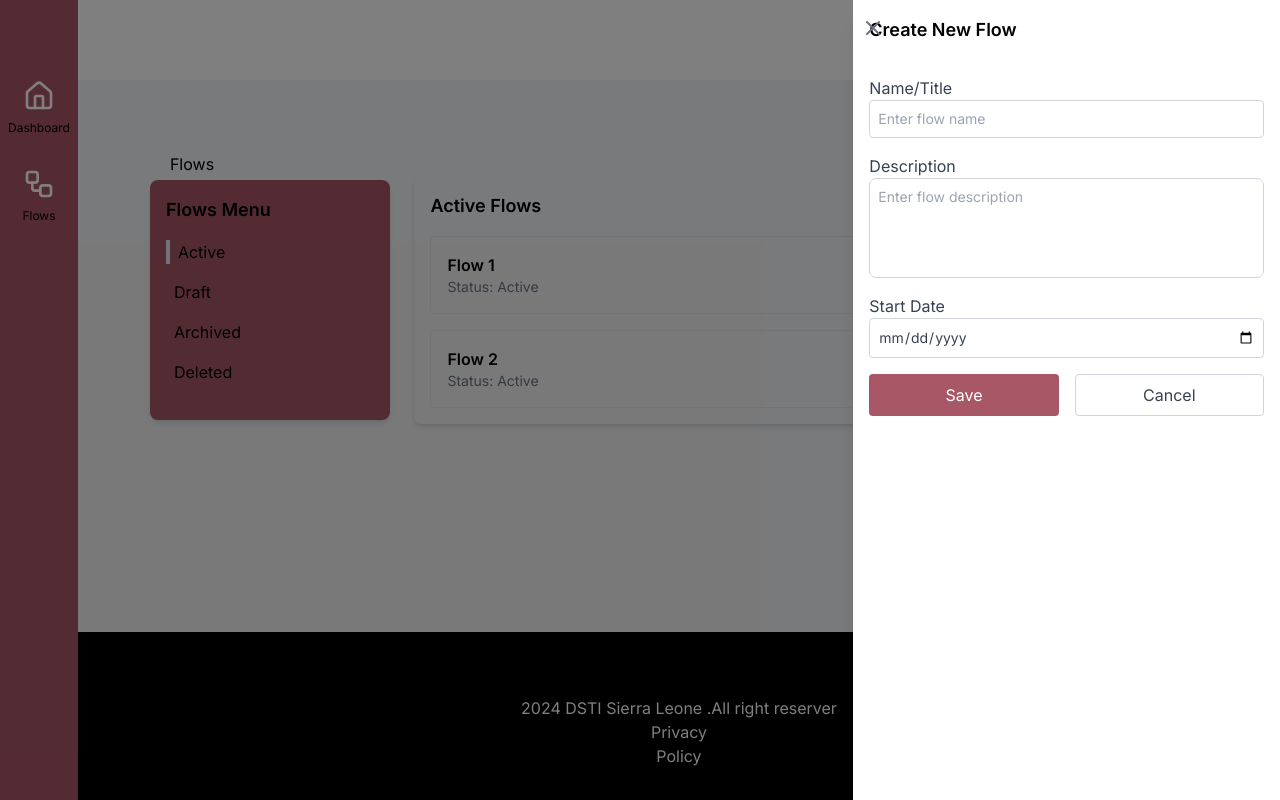
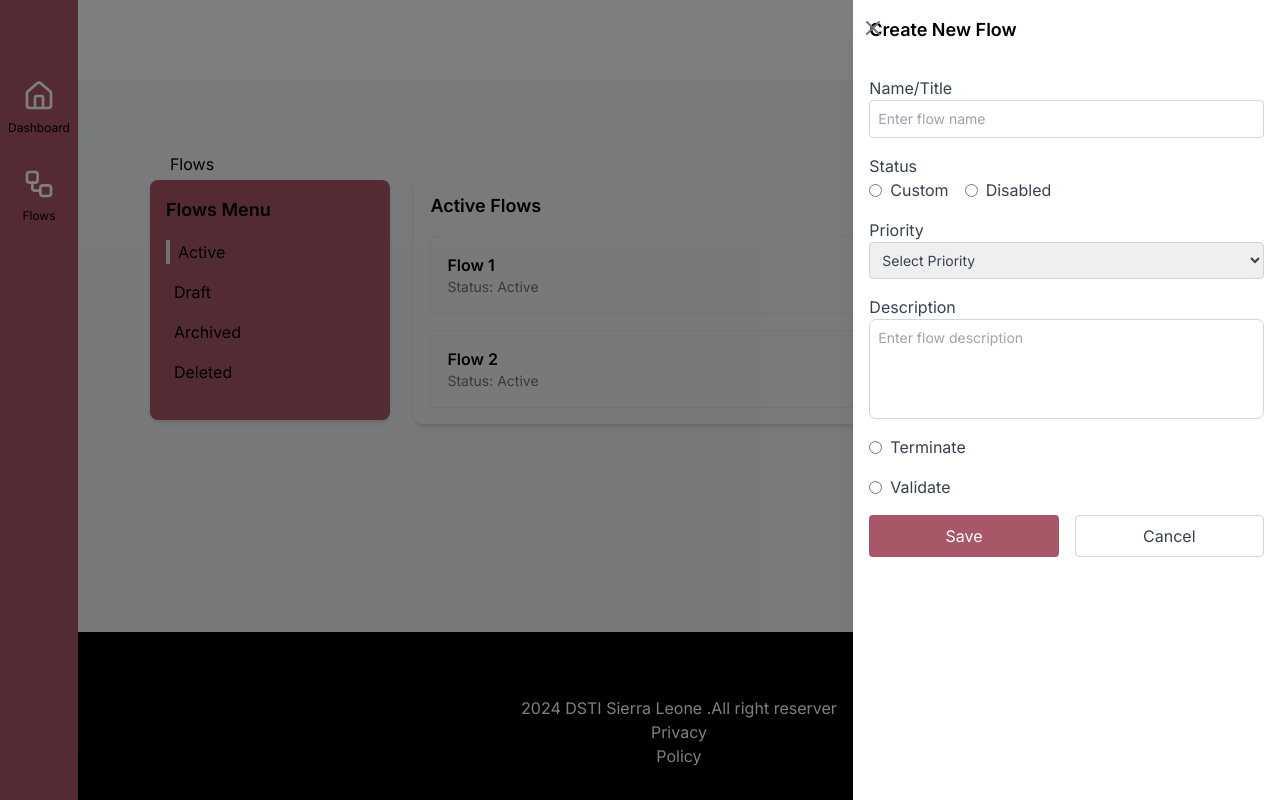
Before and after one commit to dsti-sl/e-referral, a Next.js app: page /flows in a window 1280 px wide. Both pictures are taken after a click on the button "Create Flow". Built offline with nearby package versions, Linux system fonts and the light colour scheme.

Commit message:
complte form

```diff
--- a/src/app/flows/page.tsx
+++ b/src/app/flows/page.tsx
@@ -71,6 +71,27 @@ export default function FlowsPage() {
       required: true,
     },
     {
+      id: 'status',
+      label: 'Status',
+      type: 'radio',
+      options: [
+        { label: 'Custom', value: 'custom' },
+        { label: 'Disabled', value: 'disabled' },
+      ],
+      required: true,
+    },
+    {
+      id: 'priority',
+      label: 'Priority',
+      type: 'select',
+      options: [
+        { label: 'High Level', value: 'high' },
+        { label: 'Mid Level', value: 'mid' },
+        { label: 'Low Level', value: 'low' },
+      ],
+      required: true,
+    },
+    {
       id: 'description',
       label: 'Description',
       type: 'textarea',
@@ -78,10 +99,17 @@ export default function FlowsPage() {
       required: true,
     },
     {
-      id: 'startDate',
-      label: 'Start Date',
-      type: 'date',
-      placeholder: '',
+      id: 'terminate',
+      label: '',
+      type: 'radio',
+      options: [{ label: 'Terminate', value: 'terminate' }],
+      required: true,
+    },
+    {
+      id: 'validate',
+      label: '',
+      type: 'radio',
+      options: [{ label: 'Validate', value: 'validate' }],
       required: true,
     },
   ];
--- a/src/components/ui/Forms.tsx
+++ b/src/components/ui/Forms.tsx
@@ -1,11 +1,21 @@
+'use client';
 import React, { useState } from 'react';
 
 export interface FormsField {
   id: string;
   label: string;
-  type: 'text' | 'textarea' | 'number' | 'email' | 'password' | 'date';
-  placeholder: string;
-  required: boolean;
+  type:
+    | 'text'
+    | 'textarea'
+    | 'number'
+    | 'email'
+    | 'password'
+    | 'date'
+    | 'radio'
+    | 'select';
+  placeholder?: string;
+  required?: boolean;
+  options?: { label: string; value: string }[]; // Add this for radio and dropdown options
 }
 
 interface FormsProps {
@@ -18,21 +28,23 @@ const Forms: React.FC<FormsProps> = ({ fields, onSave, onClose }) => {
   const [formState, setFormState] = useState<{ [key: string]: any }>({});
 
   const handleChange = (
-    e: React.ChangeEvent<HTMLInputElement | HTMLTextAreaElement>,
+    e: React.ChangeEvent<
+      HTMLInputElement | HTMLTextAreaElement | HTMLSelectElement
+    >,
   ) => {
     setFormState({
       ...formState,
-      [e.target.id]: e.target.value,
+      [e.target.name]: e.target.value,
     });
   };
 
   const handleSubmit = (e: React.FormEvent) => {
     e.preventDefault();
+    console.log('data =>', formState);
     onSave(formState);
   };
 
   return (
-    <>
     <form onSubmit={handleSubmit} className="mt-8 flex flex-col space-y-4">
       {fields.map((field) => (
         <div key={field.id} className="flex flex-col">
@@ -42,14 +54,52 @@ const Forms: React.FC<FormsProps> = ({ fields, onSave, onClose }) => {
           {field.type === 'textarea' ? (
             <textarea
               id={field.id}
+              name={field.id}
               placeholder={field.placeholder}
               required={field.required}
               onChange={handleChange}
               className="min-h-[100px] w-full resize-none rounded-[7px] border border-gray-300 p-2 text-sm text-gray-700"
             />
+          ) : field.type === 'radio' && field.options ? (
+            <div className="flex space-x-4">
+              {field.options.map((option) => (
+                <div key={option.value} className="flex items-center space-x-2">
+                  <input
+                    type="radio"
+                    id={`${field.id}-${option.value}`}
+                    name={field.id}
+                    value={option.value}
+                    onChange={handleChange}
+                    className="form-radio"
+                  />
+                  <label
+                    htmlFor={`${field.id}-${option.value}`}
+                    className="text-gray-700"
+                  >
+                    {option.label}
+                  </label>
+                </div>
+              ))}
+            </div>
+          ) : field.type === 'select' && field.options ? (
+            <select
+              id={field.id}
+              name={field.id}
+              required={field.required}
+              onChange={handleChange}
+              className="rounded border border-gray-300 p-2 text-sm text-gray-700"
+            >
+              <option value="">Select {field.label}</option>
+              {field.options.map((option) => (
+                <option key={option.value} value={option.value}>
+                  {option.label}
+                </option>
+              ))}
+            </select>
           ) : (
             <input
               id={field.id}
+              name={field.id}
               type={field.type}
               placeholder={field.placeholder}
               required={field.required}
@@ -68,14 +118,13 @@ const Forms: React.FC<FormsProps> = ({ fields, onSave, onClose }) => {
         </button>
         <button
           type="button"
-            onClick={onClose} // Add a cancel handler function
+          onClick={onClose}
           className="w-6/12 rounded border border-gray-300 px-4 py-2 text-gray-700 hover:bg-gray-100 focus:outline-none"
         >
           Cancel
         </button>
       </div>
     </form>
-    </>
   );
 };
 
```
Lines whose indentation alone changed are shown as unchanged.
